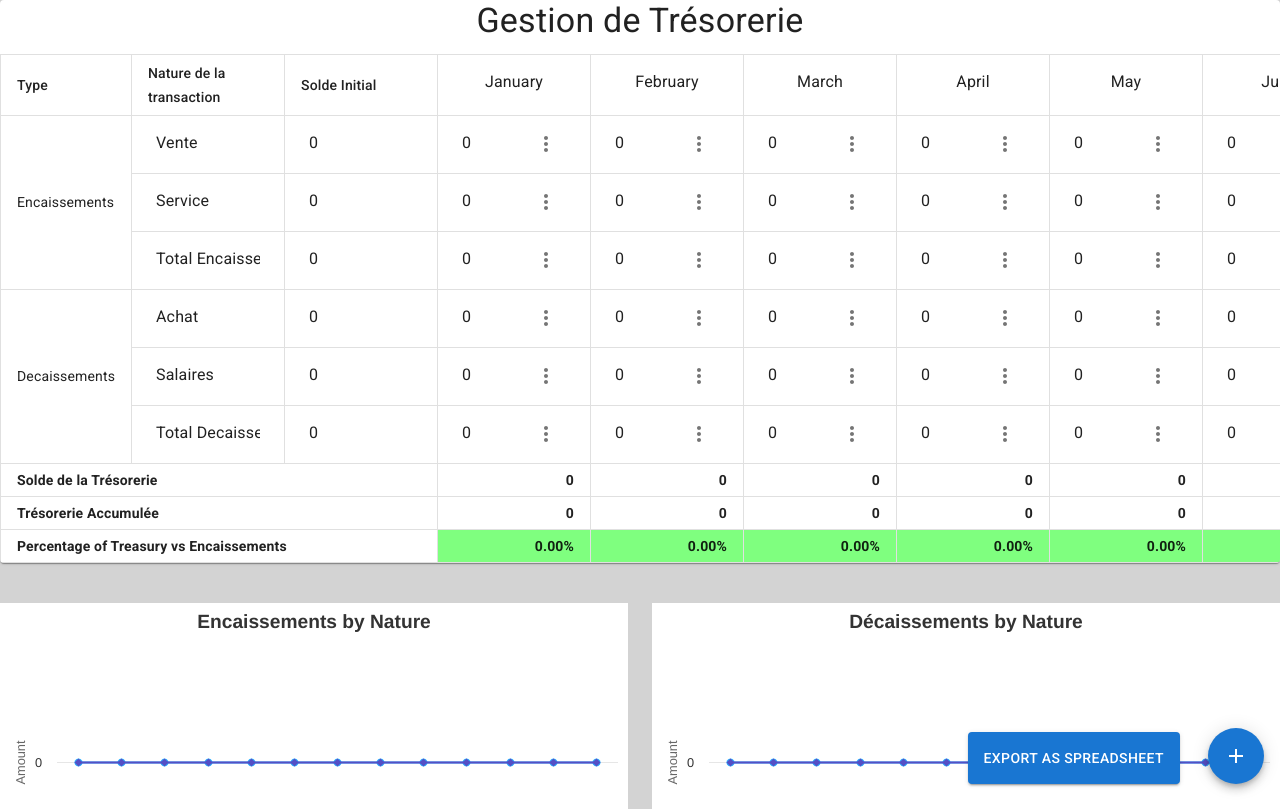
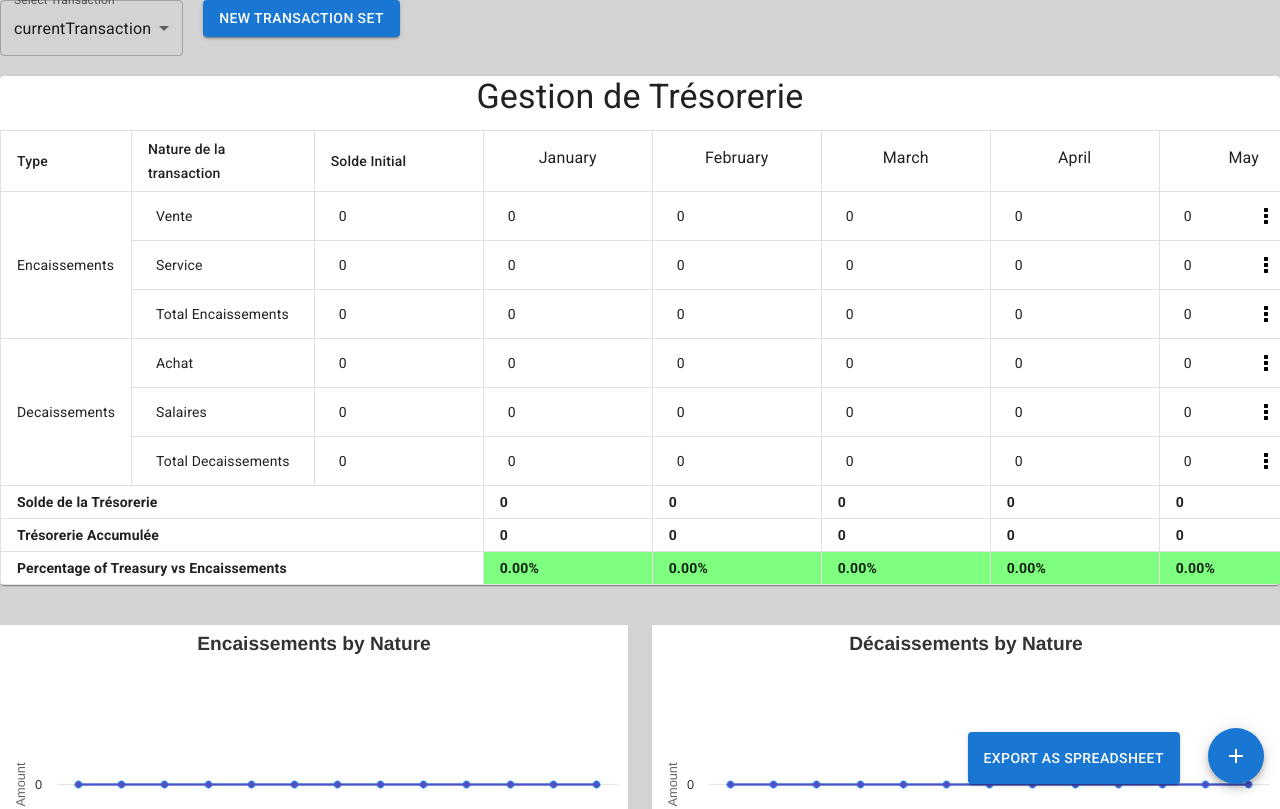
Before and after one commit to ljh-serius/treasury-management, a React (Create React App) app: page / in a window 1280 px wide. Shown: the top 809 px of the page. Built offline with nearby package versions, Linux system fonts and the light colour scheme.

Commit message:
styiling

```diff
--- a/src/components/TreasuryTable.js
+++ b/src/components/TreasuryTable.js
@@ -1,13 +1,12 @@
-import React, { useState, useEffect, useCallback } from 'react';
+import React, { useState, useEffect, useRef } from 'react';
 import {
-  Table, TableBody, TableCell, TableContainer, TableHead, TableRow, Paper, TextField, Typography,
-  Fab, Menu, MenuItem, Button, IconButton, InputAdornment, Grid, Modal, Box, FormControlLabel, Checkbox
+  Table, TableBody, TableCell, TableContainer, TableHead, TableRow, Paper, Typography,
+  Fab, Menu, MenuItem, Button, IconButton, InputAdornment, Grid, Modal, Box, FormControlLabel, Checkbox, TextField, Select, FormControl, InputLabel, OutlinedInput
 } from '@mui/material';
 import AddIcon from '@mui/icons-material/Add';
 import MoreVertIcon from '@mui/icons-material/MoreVert';
 import TreasuryChart from './TreasuryChart';
 import { useTheme } from '@mui/material';
-import debounce from 'lodash.debounce';
 import ExcelJS from 'exceljs';
 import { saveAs } from 'file-saver';
 import html2canvas from 'html2canvas';
@@ -40,10 +39,13 @@ const modalStyle = {
 
 const TreasuryTable = () => {
   const [transactions, setTransactions] = useState(() => {
-    const savedTransactions = localStorage.getItem('transactions');
+    const savedTransactions = localStorage.getItem('currentTransaction');
     return savedTransactions ? JSON.parse(savedTransactions) : initialTransactions;
   });
   const [inputValues, setInputValues] = useState(transactions);
+  const [editingCell, setEditingCell] = useState(null);
+  const [transactionName, setTransactionName] = useState('currentTransaction');
+  const [availableTransactions, setAvailableTransactions] = useState([]);
 
   const [anchorEl, setAnchorEl] = useState(null);
   const [menuAnchorEl, setMenuAnchorEl] = useState(null);
@@ -68,15 +70,13 @@ const TreasuryTable = () => {
     setCumulativeTreasuryData(prepareCumulativeTreasuryData(updatedTransactions));
     setMonthlyTreasuryData(prepareMonthlyTreasuryData(updatedTransactions));
 
-    localStorage.setItem('transactions', JSON.stringify(updatedTransactions));
-  }, [transactions]);
+    localStorage.setItem(transactionName, JSON.stringify(updatedTransactions));
+  }, [transactions, transactionName]);
 
-  const debouncedSetTransactions = useCallback(
-    debounce((newTransactions) => {
-      setTransactions(newTransactions);
-    }, 500),
-    []
-  );
+  useEffect(() => {
+    const keys = Object.keys(localStorage);
+    setAvailableTransactions(keys);
+  }, []);
 
   const handleInputChange = (type, index, key, value) => {
     const updatedInputValues = { ...inputValues };
@@ -88,7 +88,21 @@ const TreasuryTable = () => {
       updatedInputValues[type][index].montants[key] = parseFloat(value) || 0;
     }
     setInputValues(updatedInputValues);
-    debouncedSetTransactions(updatedInputValues);
+  };
+
+  const handleBlur = () => {
+    setTransactions(inputValues);
+    setEditingCell(null);
+  };
+
+  const handleKeyDown = (event) => {
+    if (event.key === 'Enter') {
+      handleBlur();
+    }
+  };
+
+  const handleFocus = (type, index, key) => {
+    setEditingCell({ type, index, key });
   };
 
   const handleMenuOpen = (event, type, index, month) => {
@@ -308,12 +322,6 @@ const TreasuryTable = () => {
     const buffer = await wb.xlsx.writeBuffer();
     saveAs(new Blob([buffer]), 'treasury_data_with_charts.xlsx');
   };
-  const calculateDifference = (cumulativeTreasury) => {
-    return cumulativeTreasury.map((treasury, index) => {
-      if (index === 0) return 0;
-      return treasury - cumulativeTreasury[index - 1];
-    });
-  };
 
   const calculatePercentageBalanceVsEncaissements = (monthlyTreasury, encaissements) => {
     return monthlyTreasury.map((treasury, index) => {
@@ -330,8 +338,50 @@ const TreasuryTable = () => {
   const finalTreasury = accumulatedTreasury[accumulatedTreasury.length - 1];
   const percentageBalanceVsEncaissements = calculatePercentageBalanceVsEncaissements(monthlyTreasury, updatedTransactions.encaissements[updatedTransactions.encaissements.length - 1].montants);
 
+  const handleTransactionChange = (event) => {
+    const name = event.target.value;
+    setTransactionName(name);
+    const savedTransactions = localStorage.getItem(name);
+    if (savedTransactions) {
+      setTransactions(JSON.parse(savedTransactions));
+      setInputValues(JSON.parse(savedTransactions));
+    } else {
+      setTransactions(initialTransactions);
+      setInputValues(initialTransactions);
+    }
+  };
+
+  const handleNewTransaction = () => {
+    const name = prompt('Enter name for new transaction set:');
+    if (name) {
+      localStorage.setItem(name, JSON.stringify(initialTransactions));
+      setAvailableTransactions([...availableTransactions, name]);
+      setTransactionName(name);
+      setTransactions(initialTransactions);
+      setInputValues(initialTransactions);
+    }
+  };
+
   return (
     <>
+      <div style={{ marginBottom: 20 }}>
+        <FormControl>
+          <InputLabel id="transaction-select-label">Select Transaction</InputLabel>
+          <Select
+            labelId="transaction-select-label"
+            value={transactionName}
+            onChange={handleTransactionChange}
+          >
+            {availableTransactions.map((name) => (
+              <MenuItem key={name} value={name}>{name}</MenuItem>
+            ))}
+          </Select>
+        </FormControl>
+        <Button variant="contained" color="primary" onClick={handleNewTransaction} style={{ marginLeft: 20 }}>
+          New Transaction Set
+        </Button>
+      </div>
+      <div style={{ position: 'absolute', visibility: 'hidden', height: 0, whiteSpace: 'nowrap' }} />
       <TableContainer component={Paper} sx={{ overflowX: 'auto', width: '100vw' }}>
         <Typography variant="h4" align="center" gutterBottom>
           Gestion de Trésorerie
@@ -339,9 +389,9 @@ const TreasuryTable = () => {
         <Table sx={{ minWidth: 650, width: '100vw' }} size="small" aria-label="a dense table">
           <TableHead>
             <TableRow>
-              <TableCell padding="normal">Type</TableCell>
-              <TableCell padding="normal">Nature de la transaction</TableCell>
-              <TableCell padding="normal">Solde Initial</TableCell>
+              <TableCell padding="normal" align="left">Type</TableCell>
+              <TableCell padding="normal" align="left">Nature de la transaction</TableCell>
+              <TableCell padding="normal" align="left">Solde Initial</TableCell>
               {monthNames.slice(1).map((month, i) => (
                 <TableCell key={i} align="left" padding="normal">
                   <Typography align="center" gutterBottom>
@@ -349,7 +399,7 @@ const TreasuryTable = () => {
                   </Typography>
                 </TableCell>
               ))}
-              <TableCell align="right" padding="normal">Total</TableCell>
+              <TableCell align="left" padding="normal">Total</TableCell>
             </TableRow>
           </TableHead>
           <TableBody>
@@ -367,6 +417,7 @@ const TreasuryTable = () => {
                         <TableCell
                           rowSpan={inputValues[type].length}
                           padding="normal"
+                          align="left"
                           sx={{
                             backgroundColor: inputValues[type].some(t =>
                               (type === 'encaissements' && highlightedRow.encaissements === t.nature) ||
@@ -377,53 +428,66 @@ const TreasuryTable = () => {
                           {type.charAt(0).toUpperCase() + type.slice(1)}
                         </TableCell>
                       )}
-                      <TableCell padding="normal" sx={{ backgroundColor: isHighlighted ? 'rgba(0, 0, 255, 0.1)' : 'inherit' }}>
+                      <TableCell padding="normal" align="left" sx={{ backgroundColor: isHighlighted ? 'rgba(0, 0, 255, 0.1)' : 'inherit' }}>
+                        {editingCell?.type === type && editingCell?.index === index && editingCell?.key === 'nature' ? (
                           <TextField
                             value={transaction.nature}
                             onChange={(e) => handleInputChange(type, index, 'nature', e.target.value)}
-                          variant="standard"
-                          size="small"
+                            onBlur={handleBlur}
+                            onKeyDown={handleKeyDown}
                             fullWidth
-                          InputProps={{
-                            disableUnderline: true,
-                            style: { height: '100%', padding: 8, width: '120px' }, // Fixed width
+                            inputProps={{
+                              style: { height: '36px', padding: '0 8px', minWidth: '120px' }, // Adjust width automatically
                             }}
                           />
+                        ) : (
+                          <div onClick={() => handleFocus(type, index, 'nature')} style={{ height: '36px', padding: '0 8px', minWidth: '120px', whiteSpace: 'nowrap', display: 'flex', alignItems: 'center', justifyContent: 'space-between' }}>
+                            {transaction.nature}
+                          </div>
+                        )}
                       </TableCell>
-                      <TableCell padding="normal" sx={{ backgroundColor: isHighlighted ? 'rgba(0, 0, 255, 0.1)' : 'inherit' }}>
+
+
+                      <TableCell padding="normal" align="left" sx={{ backgroundColor: isHighlighted ? 'rgba(0, 0, 255, 0.1)' : 'inherit' }}>
+                        {editingCell?.type === type && editingCell?.index === index && editingCell?.key === 'montantInitial' ? (
                           <TextField
                             value={transaction.montantInitial}
                             onChange={(e) => handleInputChange(type, index, 'montantInitial', e.target.value)}
-                          variant="standard"
-                          size="small"
+                            onBlur={handleBlur}
+                            onKeyDown={handleKeyDown}
                             fullWidth
-                          InputProps={{
-                            disableUnderline: true,
-                            style: { height: '100%', padding: 8, width: '120px' }, // Fixed width
+                            inputProps={{
+                              style: { height: '36px', padding: '0 8px', minWidth: '120px' }, // Adjust width automatically
                             }}
                           />
+                        ) : (
+                          <div onClick={() => handleFocus(type, index, 'montantInitial')} style={{ height: '36px', padding: '0 8px', minWidth: '120px', display: 'flex', alignItems: 'center', justifyContent: 'space-between' }}>
+                            {transaction.montantInitial}
+                          </div>
+                        )}
                       </TableCell>
                       {transaction.montants.map((montant, i) => (
                         <TableCell
                           padding="normal"
                           key={i}
-                          align="right"
                           sx={{ backgroundColor: highlightedMonth === i ? 'rgba(255, 0, 0, 0.1)' : isHighlighted ? 'rgba(0, 0, 255, 0.1)' : (highlightedCumulativeMonth !== null && i <= highlightedCumulativeMonth) ? 'rgba(0, 0, 255, 0.1)' : 'inherit' }}
                         >
+                          {editingCell?.type === type && editingCell?.index === index && editingCell?.key === i ? (
                             <TextField
                               value={montant}
                               onChange={(e) => handleInputChange(type, index, i, e.target.value)}
-                            variant="standard"
-                            size="small"
+                              onBlur={handleBlur}
+                              onKeyDown={handleKeyDown}
                               fullWidth
                               InputProps={{
-                              disableUnderline: true,
-                              style: { height: '100%', padding: 8, width: '120px' }, // Fixed width
+                                sx: { height: '36px', minWidth: '120px', padding: '0 2px', '& input': { padding: '5px' } }, // Adjust width automatically and set input padding
                                 endAdornment: (
                                   <InputAdornment position="end">
                                     <IconButton
                                       aria-label="open menu"
                                       onClick={(event) => handleMenuOpen(event, type, index, i)}
+                                      edge="end"
+                                      size="small"
                                     >
                                       <MoreVertIcon />
                                     </IconButton>
@@ -431,9 +495,24 @@ const TreasuryTable = () => {
                                 ),
                               }}
                             />
+                          ) : (
+                            <div onClick={() => handleFocus(type, index, i)} style={{ height: '36px', padding: '0 8px', minWidth: '120px', display: 'flex', alignItems: 'center', justifyContent: 'space-between' }}>
+                              {montant}
+                              <IconButton
+                                aria-label="open menu"
+                                onClick={(event) => handleMenuOpen(event, type, index, i)}
+                                style={{ position: 'absolute', right: 0 }}
+                                edge="end"
+                                size="small"
+                              >
+                                <MoreVertIcon />
+                              </IconButton>
+                            </div>
+                          )}
                         </TableCell>
                       ))}
-                      <TableCell align="right" padding="normal" sx={{ backgroundColor: isHighlighted ? 'rgba(0, 0, 255, 0.1)' : 'inherit', fontWeight: 'bold' }}>
+
+                      <TableCell align="left" padding="normal" sx={{ backgroundColor: isHighlighted ? 'rgba(0, 0, 255, 0.1)' : 'inherit', fontWeight: 'bold' }}>
                         {calculateTotal(type, index, inputValues)}
                       </TableCell>
                     </TableRow>
@@ -442,46 +521,46 @@ const TreasuryTable = () => {
               </React.Fragment>
             ))}
             <TableRow>
-              <TableCell colSpan={3} padding="normal" sx={{ fontWeight: 'bold' }}>Solde de la Trésorerie</TableCell>
+              <TableCell colSpan={3} padding="normal" sx={{ fontWeight: 'bold' }} align="left">Solde de la Trésorerie</TableCell>
               {monthlyTreasury.map((treasury, index) => (
                 <TableCell
                   key={index}
-                  align="right"
+                  align="left"
                   padding="normal"
                   sx={{ backgroundColor: highlightedMonth === index ? 'rgba(255, 0, 0, 0.1)' : 'inherit', fontWeight: 'bold' }}
                 >
                   {treasury}
                 </TableCell>
               ))}
-              <TableCell align="right" padding="normal" sx={{ fontWeight: 'bold' }}>{finalTreasury}</TableCell>
+              <TableCell align="left" padding="normal" sx={{ fontWeight: 'bold' }}>{finalTreasury}</TableCell>
             </TableRow>
             <TableRow>
-              <TableCell colSpan={3} padding="normal" sx={{ fontWeight: 'bold' }}>Trésorerie Accumulée</TableCell>
+              <TableCell colSpan={3} padding="normal" sx={{ fontWeight: 'bold' }} align="left">Trésorerie Accumulée</TableCell>
               {accumulatedTreasury.map((treasury, index) => (
                 <TableCell
                   key={index}
-                  align="right"
+                  align="left"
                   padding="normal"
                   sx={{ backgroundColor: highlightedMonth === index ? 'rgba(255, 0, 0, 0.1)' : 'inherit', fontWeight: 'bold' }}
                 >
                   {treasury}
                 </TableCell>
               ))}
-              <TableCell align="right" padding="normal" sx={{ fontWeight: 'bold' }}>{finalTreasury}</TableCell>
+              <TableCell align="left" padding="normal" sx={{ fontWeight: 'bold' }}>{finalTreasury}</TableCell>
             </TableRow>
             <TableRow>
-              <TableCell colSpan={3} padding="normal" sx={{ fontWeight: 'bold' }}>Percentage of Treasury vs Encaissements</TableCell>
+              <TableCell colSpan={3} padding="normal" sx={{ fontWeight: 'bold' }} align="left">Percentage of Treasury vs Encaissements</TableCell>
               {percentageBalanceVsEncaissements.map((value, index) => (
                 <TableCell
                   key={index}
-                  align="right"
+                  align="left"
                   padding="normal"
                   sx={{ backgroundColor: value < 0 ? 'rgba(255, 0, 0, 0.5)' : 'rgba(0, 255, 0, 0.5)', fontWeight: 'bold' }}
                 >
                   {value.toFixed(2)}%
                 </TableCell>
               ))}
-              <TableCell align="right" padding="normal" sx={{ fontWeight: 'bold' }}>-</TableCell>
+              <TableCell align="left" padding="normal" sx={{ fontWeight: 'bold' }}>-</TableCell>
             </TableRow>
           </TableBody>
         </Table>
```
Lines whose indentation alone changed are shown as unchanged.
